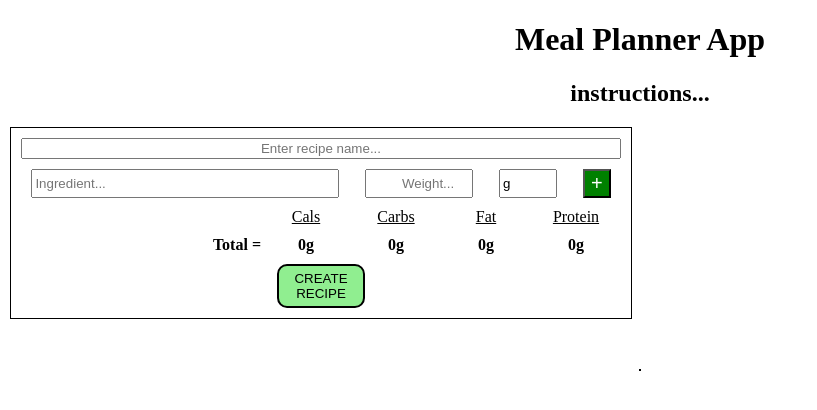
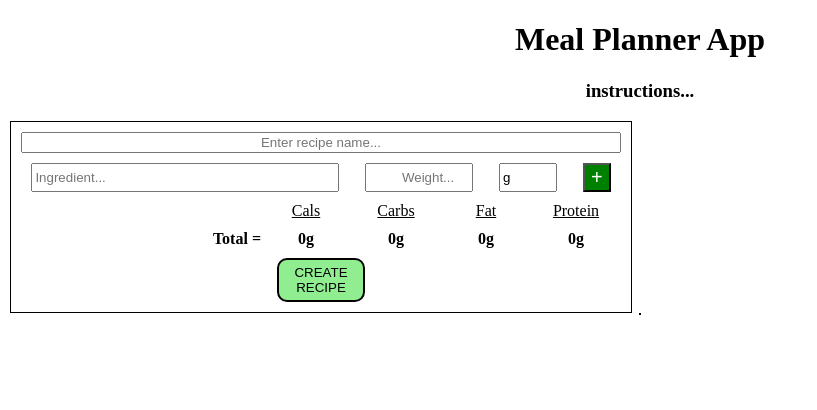
Before and after one commit to TeddyPutus/MealPlannerMV, a website: page index.html in a window 1280 px wide. Shown: the whole page, without its empty margins (0-817 px from the left). Drawn offline with Linux system fonts and the light colour scheme.

Commit message:
Added main container

```diff
--- a/index.html
+++ b/index.html
@@ -13,11 +13,13 @@
 
 		<h1>Meal Planner App</h1>
 
-		<h2>instructions...</h2>
+		<h3>instructions...</h3>
 
 	</header>
 
 	<main>
+
+		<section id="main-container">
 
 			<!-- recipe creation area -->
 			<section id="recipe-form-area">
@@ -74,6 +76,10 @@
 
 			</section>
 
+		</section>
+
+
+
 	</main>
 
 	<footer>
```
Lines whose indentation alone changed are shown as unchanged.
